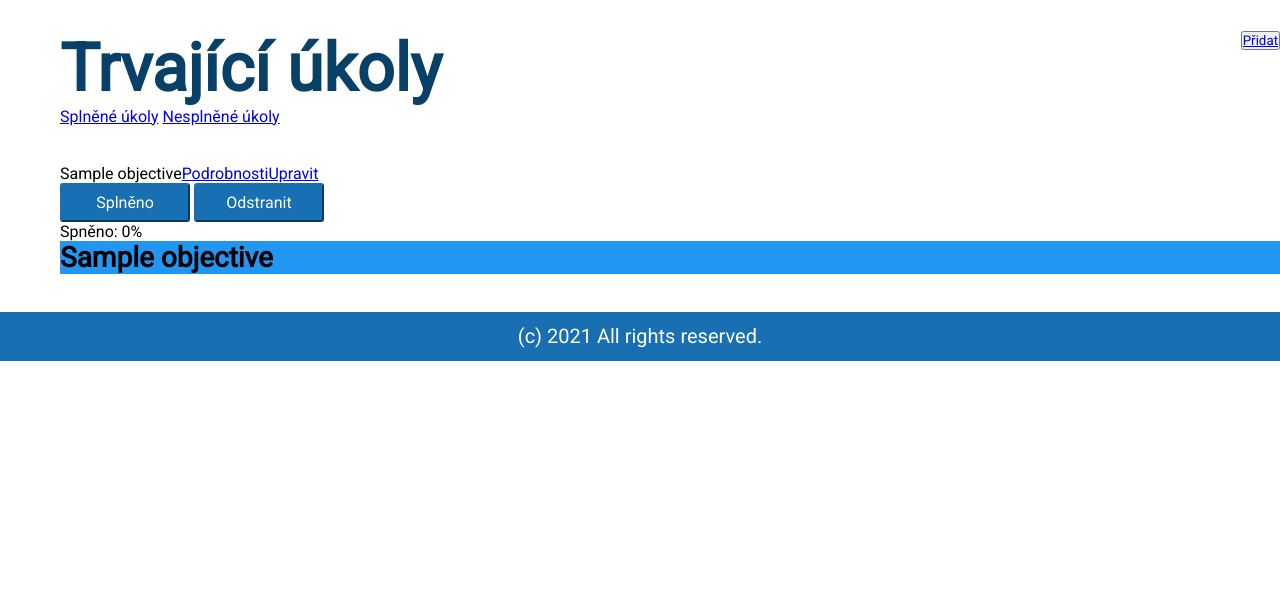
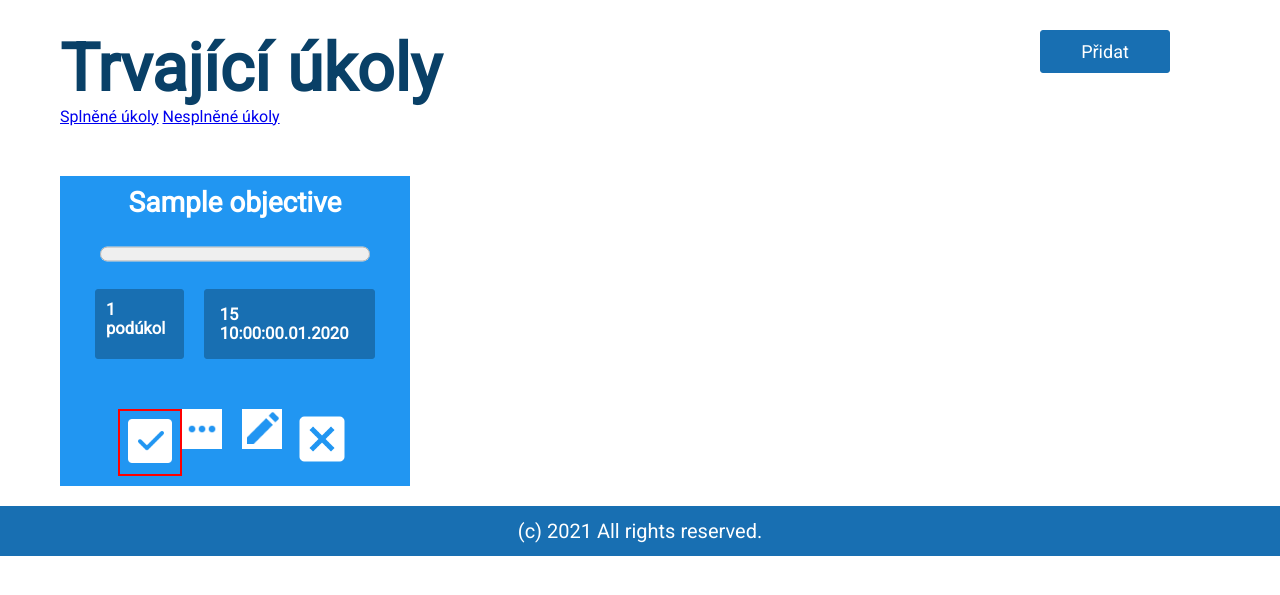
Before and after one commit to MartmatiX/Maturitni_Projekt_SPSE_2021, a PHP site: page /objective_organizer.php in a window 1280 px wide. Shown: the part 56-651 px from the top of the page. Run offline with PHP 8.4, Linux system fonts and the light colour scheme; the visitor is signed in with stand-in values (Sample User, id 1); tables that the repository leaves empty or names only in its code hold one stand-in row (values such as "Sample post").

Commit message:
Objective Organizer css, dodelat button

```diff
--- a/css/master.css
+++ b/css/master.css
@@ -153,22 +153,117 @@ footer{
 }
 
 /* objective organizer css*/
+.flex_wrap{
+  display: flex;
+  flex-wrap: wrap;
+}
+
 .card_wrapper{
+  margin-right: 40px;
   background-color: rgb(33, 150, 242);
+  width: 22%;
+  min-width: 350px;
+  min-height: 300px;
+  margin-bottom: 20px;
 }
 
 .main_wrapper{
   display: flex;
   flex-direction: row;
   justify-content: space-between;
+  padding-bottom: 50px;
 }
 
 .organizer_wrapper{
   padding: 30px 0px 0px 60px;
 }
 
+.organizer_add button{
+  background-color: rgb(24, 111, 178);
+  padding: 10px;
+  width: 130px;
+  color: white;
+  border: 1px solid rgb(24, 111, 178);
+  border-radius: 3px;
+  font-size: 18px;
+}
+
 .organizer_add{
+  padding-right: 110px;
+}
 
+.card_header{
+  text-align: center;
+  padding-top: 10px;
+}
+
+.card_header h4{
+  color: white;
+  font-size: 28px;
+}
+
+.card_form{
+  display: flex;
+  flex-direction: row;
+  padding: 10px 20px 10px 10px;
+  justify-content: center;
+}
+
+.card_progressBar{
+  padding: 20px 40px 20px 40px;
+}
+
+.card_progressBar progress{
+  width: 100%;
+  height: 30px;
+}
+
+.card_counter_date{
+  display: flex;
+  flex-direction: row;
+  justify-content: space-between;
+  padding-bottom: 40px;
+  color: white;
+  font-size: 20px;
+}
+
+.card_counter{
+  background-color: rgb(24, 111, 178);
+  margin-left: 10%;
+  padding: 10px;
+  border: 1px solid rgb(24, 111, 178);
+  border-radius: 3px;
+  margin-right: 10px;
+}
+
+.card_date{
+  background-color: rgb(24, 111, 178);
+  margin-right: 10%;
+  padding: 15px;
+  border: 1px solid rgb(24, 111, 178);
+  border-radius: 3px;
+  margin-left: 10px;
+}
+
+.card_delete button{
+  background-color: rgb(33, 150, 242);
+  height: 60px;
+  width: 60px;
+  border: none;
+  padding-left: 10px;
+}
+
+.card_finish button{
+  background-color: rgb(33, 150, 242);
+  border: none;
+  padding-right: 30px;
+  border: 2px solid red;
+  height: auto;
+  padding: 0;
+}
+
+.card_details{
+  padding-right: 20px;
 }
 
 /* footer css */
--- a/objective_organizer.php
+++ b/objective_organizer.php
@@ -5,52 +5,9 @@
 <?php else: ?>
   <main>
 
-    <div class="organizer_wrapper">
-      <div class="main_wrapper">
-        <div class="organizer_header">
-          <h1>Trvající úkoly</h1>
-          <a href="#">Splněné úkoly</a>
-          <a href="#">Nesplněné úkoly</a>
-        </div>
-        <div class="organizer_add">
-          <button><a href="tasks/main_objective/add-main_objective.php">Přidat</a></button>
-        </div>
-      </div>
-
-
-    <br><br>
     <?php
       $mainObjectives = $db->run("SELECT * FROM main_objectives WHERE users_id = ? AND finished = 0 ORDER BY urgent desc, finish_date asc", [$_SESSION['id']])->fetchAll(PDO::FETCH_CLASS, "MainObjective");
-
-      foreach($mainObjectives as $mainObjective){
-        echo $mainObjective->name;
-        echo "<a href='tasks/main_objective/details-main_objective.php?id=$mainObjective->id'>Podrobnosti</a>";
-        echo "<a href='tasks/main_objective/edit-main_objective.php?id=$mainObjective->id'>Upravit</a>";
-        echo "<input class='urgent' value='$mainObjective->urgent' style='display:none;'>";
-        echo "<form method='post'>
-          <input type='submit' name='finish' value='Splněno'>
-          <input type='submit' name='delete' value='Odstranit'>
-          <input name='main_id' value='$mainObjective->id' style='display:none'>
-          </form>";
-
-        $counter = $db->run("SELECT count(id) AS 'celkem' FROM medium_objectives WHERE main_objectives_id = ?", [$mainObjective->id])->fetch(PDO::FETCH_OBJ);
-        if ($counter->celkem == 0) {
-          echo "Zatím nebyly přidány další podúkoly";
-        }else {
-          $counter_finished = $db->run("SELECT count(id) AS 'splneno' FROM medium_objectives WHERE main_objectives_id = ? AND finished = 1", [$mainObjective->id])->fetch(PDO::FETCH_OBJ);
-          $percentage = intval(($counter_finished->splneno / $counter->celkem) * 100)."%";
-          echo "Spněno: ".$percentage;
-        }
-      }
     ?>
-
-      <?php foreach ($mainObjectives as $mainObjective): ?>
-        <div class="card_wrapper">
-          <h4><?php echo $mainObjective->name ?></h4>
-        </div>
-      <?php endforeach; ?>
-
-</div>
 
     <?php
     if (isset($_POST['finish'])) {
@@ -69,7 +26,80 @@
       }
     }
   ?>
-    <br><br>
+
+    <div class="organizer_wrapper">
+      <div class="main_wrapper">
+        <div class="organizer_header">
+          <?php if (empty($mainObjectives)): ?>
+            <h1>Zatím nemáte žádné úkoly</h1>
+          <?php else: ?>
+            <h1>Trvající úkoly</h1>
+          <?php endif; ?>
+          <a href="tasks/main_objective/finished-main_objective.php">Splněné úkoly</a>
+          <a href="#">Nesplněné úkoly</a>
+        </div>
+        <div class="organizer_add">
+          <a href="tasks/main_objective/add-main_objective.php"><button>Přidat</button></a>
+        </div>
+      </div>
+
+      <div class="flex_wrap">
+      <?php foreach ($mainObjectives as $mainObjective): ?>
+        <?php
+            $counter = $db->run("SELECT count(id) AS 'celkem' FROM medium_objectives WHERE main_objectives_id = ?", [$mainObjective->id])->fetch(PDO::FETCH_OBJ);
+            $counter_finished = $db->run("SELECT count(id) AS 'splneno' FROM medium_objectives WHERE main_objectives_id = ? AND finished = 1", [$mainObjective->id])->fetch(PDO::FETCH_OBJ);
+            if ($counter->celkem == 0) {
+              $text = "Žádné podúkoly";
+              $percentage = 0;
+            }elseif ($counter->celkem == 1) {
+              $percentage = intval(($counter_finished->splneno/$counter->celkem) * 100);
+              $text = $counter->celkem." podúkol";
+            }elseif($counter->celkem > 1 && $counter->celkem < 5){
+              $percentage = intval(($counter_finished->splneno/$counter->celkem) * 100);
+              $text = $counter->celkem." podúkoly";
+            }else {
+              $percentage = intval(($counter_finished->splneno/$counter->celkem) * 100);
+              $text = $counter->celkem . " podúkolů";
+            }
+            $czechArray = explode("-", $mainObjective->finish_date);
+            $czechDate = $czechArray[2] . "." . $czechArray[1] . "." . $czechArray[0];
+          ?>
+        <div class="card_wrapper">
+          <div class="card_header">
+            <h4><?php echo $mainObjective->name ?></h4>
+          </div>
+          <div class="card_progressBar">
+            <progress value="<?php echo $percentage?>" max="100"></progress>
+          </div>
+          <div class="card_counter_date">
+            <div class="card_counter">
+              <h5><?php echo $text;?></h5>
+            </div>
+            <div class="card_date">
+              <h5><?php echo $czechDate; ?></h5>
+            </div>
+          </div>
+            <form method="post" id="card_form">
+              <div class="card_form">
+                <div class="card_finish">
+                  <button type="submit" form="card_form" name="finish"><img src="css/pictures/icon_finish.png" alt="icon_finish" height="60px" width="60px"></button>
+                  <input name='main_id' value="<?php echo $mainObjective->id ?>" style='display:none'>
+                </div>
+                <div class="card_details">
+                  <a href="tasks/main_objective/details-main_objective.php?id=<?php echo $mainObjective->id ?>"><img src="css/pictures/icon_details.png" alt="icon_details" height="40px" width="40px"></a>
+                </div>
+                <div class="card_edit">
+                  <a href="tasks/main_objective/edit-main_objective.php?id=<?php echo $mainObjective->id ?>"><img src="css/pictures/icon_edit.png" alt="icon_edit" height="40px" width="40px"></a>
+                </div>
+                <div class="card_delete">
+                  <button type="submit" form="card_form" name="delete"><img src="css/pictures/icon_delete.png" alt="icon_finish" height="60px" width="60px"></button>
+                </div>
+              </div>
+            </form>
+        </div>
+      <?php endforeach; ?>
+    </div>
+  </div>
   </main>
 
   <script type="text/javascript">
--- a/users/login-user.php
+++ b/users/login-user.php
@@ -25,7 +25,7 @@
             </div>
           </div>
           <div class="login_picture">
-            <img src="/../webs/Maturitni_Projekt_New/css/pictures/login_picture.svg" alt="login_picture" width="700px;">
+            <img src="../css/pictures/login_picture.svg" alt="login_picture" width="700px;">
           </div>
         </div>
       <?php endif ?>
--- a/users/register-user.php
+++ b/users/register-user.php
@@ -46,7 +46,7 @@
           </div>
         </div>
         <div class="register_picture">
-          <img src="/../webs/Maturitni_Projekt_New/css/pictures/register_picture.svg" alt="register_picture" width="500px">
+          <img src="../css/pictures/register_picture.svg" alt="register_picture" width="500px">
         </div>
       </div>
 
```
Also changed, not shown: css/pictures/icon_add.png (added), css/pictures/icon_delete.png (added), css/pictures/icon_details.png (added), css/pictures/icon_edit.png (added), css/pictures/icon_finish.png (added). Lines whose indentation alone changed are shown as unchanged.
